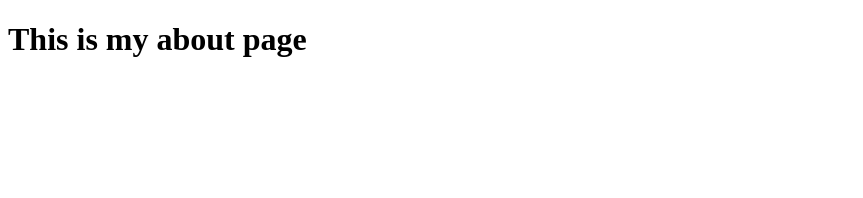
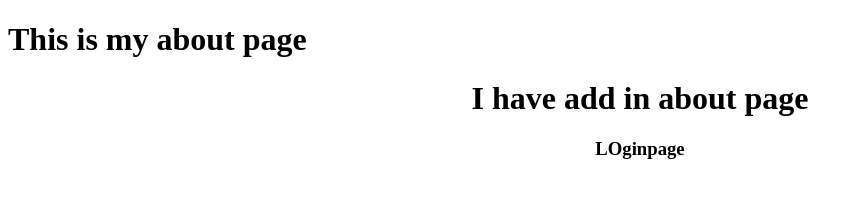
Before and after one commit to KAMESHWARSAH/git-project, a plain HTML site: page about.html in a window 1280 px wide. Shown: the whole page, without its empty margins (0-863 px from the left). Drawn offline with Linux system fonts and the light colour scheme.

Commit message:
added about page an

```diff
--- a/about.html
+++ b/about.html
@@ -10,6 +10,8 @@
 
 <body>
     <h1>This is my about page</h1>
+    <h1 style="text-align: center;">I have add in about page</h1>
+    <h3 style="text-align: center; color: #000;">LOginpage</h3>
 </body>
 
 </html>
```
Also changed, not shown: index.html (+3 -0 lines).
